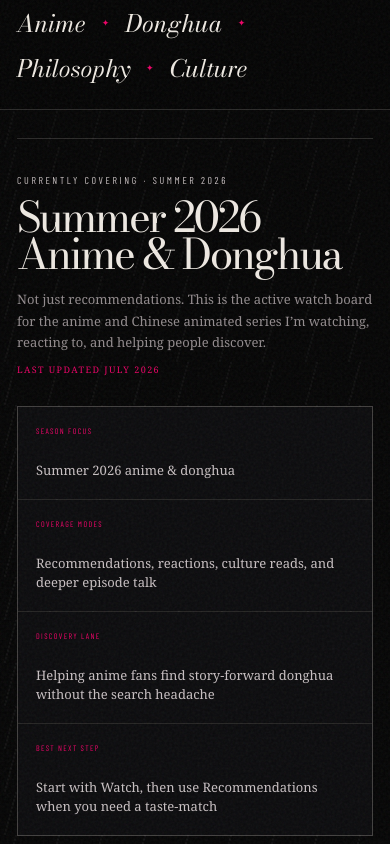
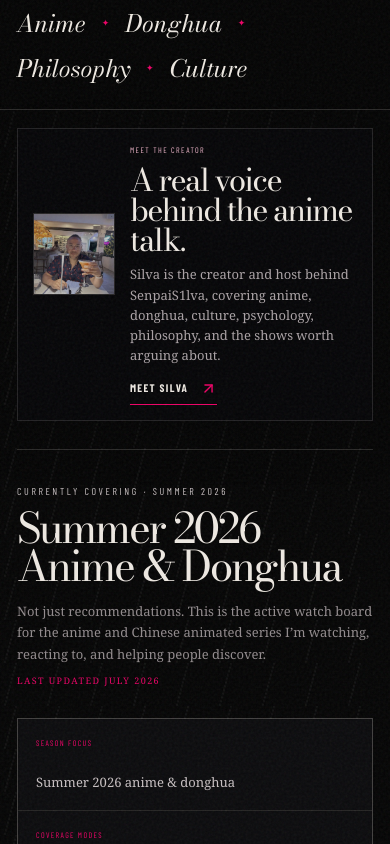
Before and after one commit to draftarc-lab/senpais1lva-site, a Next.js app: page / in a window 390 px wide. Shown: the part 1380-2224 px from the top of the page. Built offline with nearby package versions, Linux system fonts and the light colour scheme; no server answers.

Commit message:
Introduce Silva photo earlier on homepage

```diff
--- a/app/donghua.css
+++ b/app/donghua.css
@@ -8,6 +8,13 @@
 .coverage-strip-cta svg { color: var(--signal); }
 .creator-lane-signal { width: min(100%, 620px); margin: 11px 0 0; color: #c8c0c2; font-family: "Iowan Old Style", Georgia, serif; font-size: 13px; line-height: 1.55; text-shadow: 0 2px 12px rgba(0,0,0,.78); }
 .creator-lane-signal span { display: inline-block; margin-right: 8px; color: #edb4c8; font-family: var(--utility); font-size: 8px; font-weight: 700; letter-spacing: .16em; text-transform: uppercase; }
+
+.creator-trust-strip { display: grid; grid-template-columns: auto minmax(0, 1fr) auto; gap: 22px; align-items: center; margin-top: 26px; padding: 17px 18px; border: 1px solid rgba(238,233,226,.13); background: rgba(7,7,9,.84); box-shadow: 0 18px 42px rgba(0,0,0,.22); }
+.creator-trust-photo { width: 112px; height: 112px; object-fit: cover; object-position: center 43%; border: 1px solid rgba(238,233,226,.18); filter: contrast(104%) brightness(78%) saturate(82%); }
+.creator-trust-strip .eyebrow { margin-bottom: 9px; color: #edb4c8; font-size: 8px; letter-spacing: .18em; }
+.creator-trust-strip h2 { max-width: 520px; font-size: clamp(30px, 3vw, 44px); line-height: .96; }
+.creator-trust-strip p:not(.eyebrow) { max-width: 650px; margin: 10px 0 0; color: #aaa2a5; font-family: "Iowan Old Style", Georgia, serif; font-size: 14px; line-height: 1.58; }
+.creator-trust-strip .editorial-link { white-space: nowrap; }
 
 .audience-section { display: grid; grid-template-columns: .78fr 1.22fr; gap: 54px; align-items: stretch; padding: 48px 0 66px; border-top: 1px solid rgba(237,0,102,.22); }
 .audience-intro { display: flex; flex-direction: column; align-items: flex-start; justify-content: center; }
@@ -94,6 +101,11 @@
   .current-covering-strip strong { white-space: normal; line-height: 1.45; }
   .coverage-strip-cta { width: fit-content; min-height: 38px; }
   .creator-lane-signal { margin-top: 10px; max-width: 39rem; }
+  .creator-trust-strip { grid-template-columns: auto minmax(0, 1fr); gap: 15px; margin-top: 18px; padding: 15px; }
+  .creator-trust-photo { width: 82px; height: 82px; }
+  .creator-trust-strip .editorial-link { grid-column: 2; width: fit-content; white-space: normal; }
+  .creator-trust-strip h2 { font-size: clamp(27px, 8vw, 38px); }
+  .creator-trust-strip p:not(.eyebrow) { font-size: 13px; line-height: 1.55; }
   .audience-section { grid-template-columns: 1fr; gap: 28px; padding: 38px 0 56px; }
   .audience-grid, .audience-grid--compact { grid-template-columns: 1fr; }
   .audience-platform-grid { grid-template-columns: 1fr 1fr; }
--- a/app/page.tsx
+++ b/app/page.tsx
@@ -106,6 +106,16 @@ export default function Home() {
           <span className="topic-label">What I cover</span>
           <div className="topic-list">{topics.map((topic, index) => <span key={topic}>{topic}{index < topics.length - 1 && <i aria-hidden="true">✦</i>}</span>)}</div>
         </div>
+      </section>
+
+      <section className="creator-trust-strip container reveal-section" aria-labelledby="creator-trust-heading">
+        <Image className="creator-trust-photo" src="/about-silva.webp" alt="SenpaiS1lva smiling at a restaurant" width={112} height={112} sizes="112px" loading="lazy" />
+        <div>
+          <p className="eyebrow">Meet the creator</p>
+          <h2 id="creator-trust-heading">A real voice behind the anime talk.</h2>
+          <p>Silva is the creator and host behind SenpaiS1lva, covering anime, donghua, culture, psychology, philosophy, and the shows worth arguing about.</p>
+        </div>
+        <Link className="editorial-link" href="/about">Meet Silva <FiArrowUpRight aria-hidden="true" /></Link>
       </section>
 
       <section id="summer-coverage" className="donghua-section container reveal-section" aria-labelledby="summer-coverage-heading">
```
Also changed, not shown: 1 other file (tests, documents, lock files or other folders).
